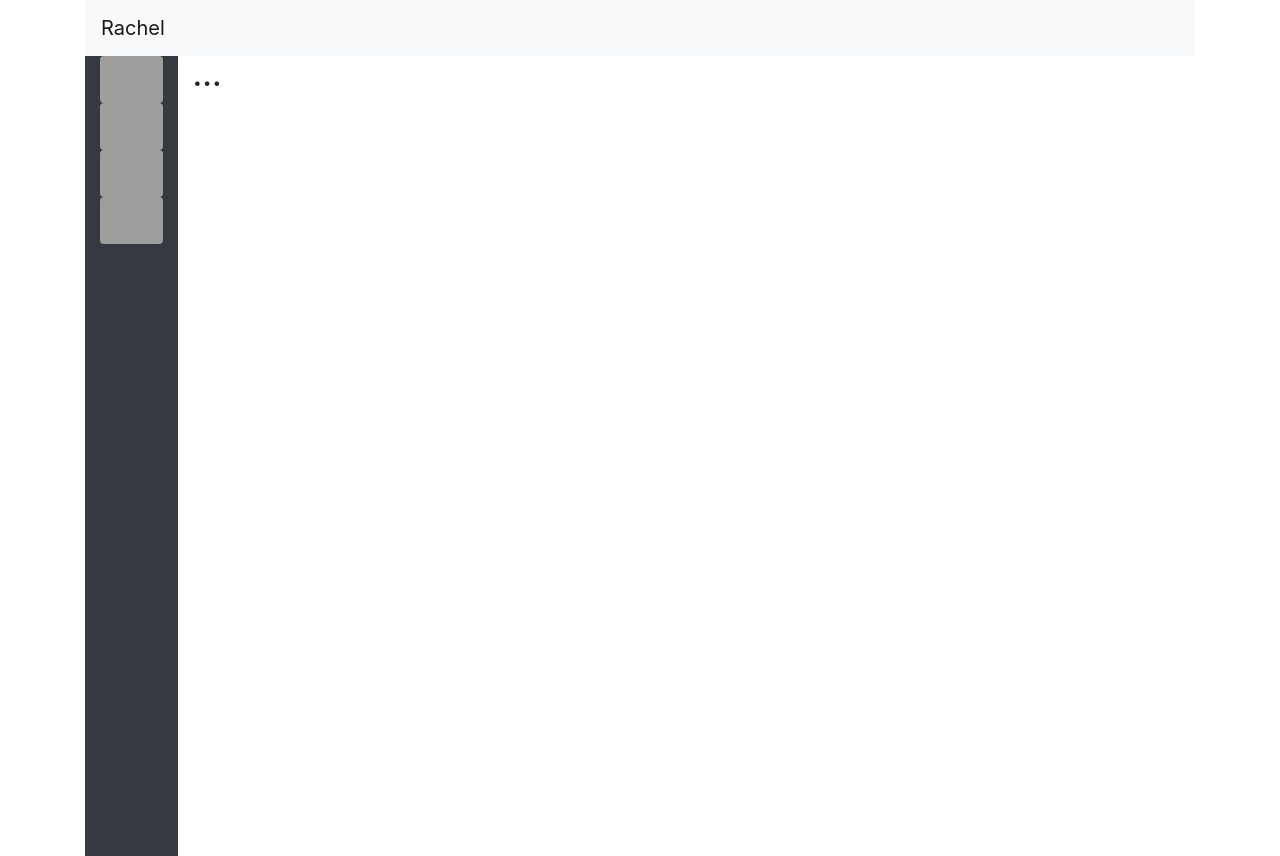
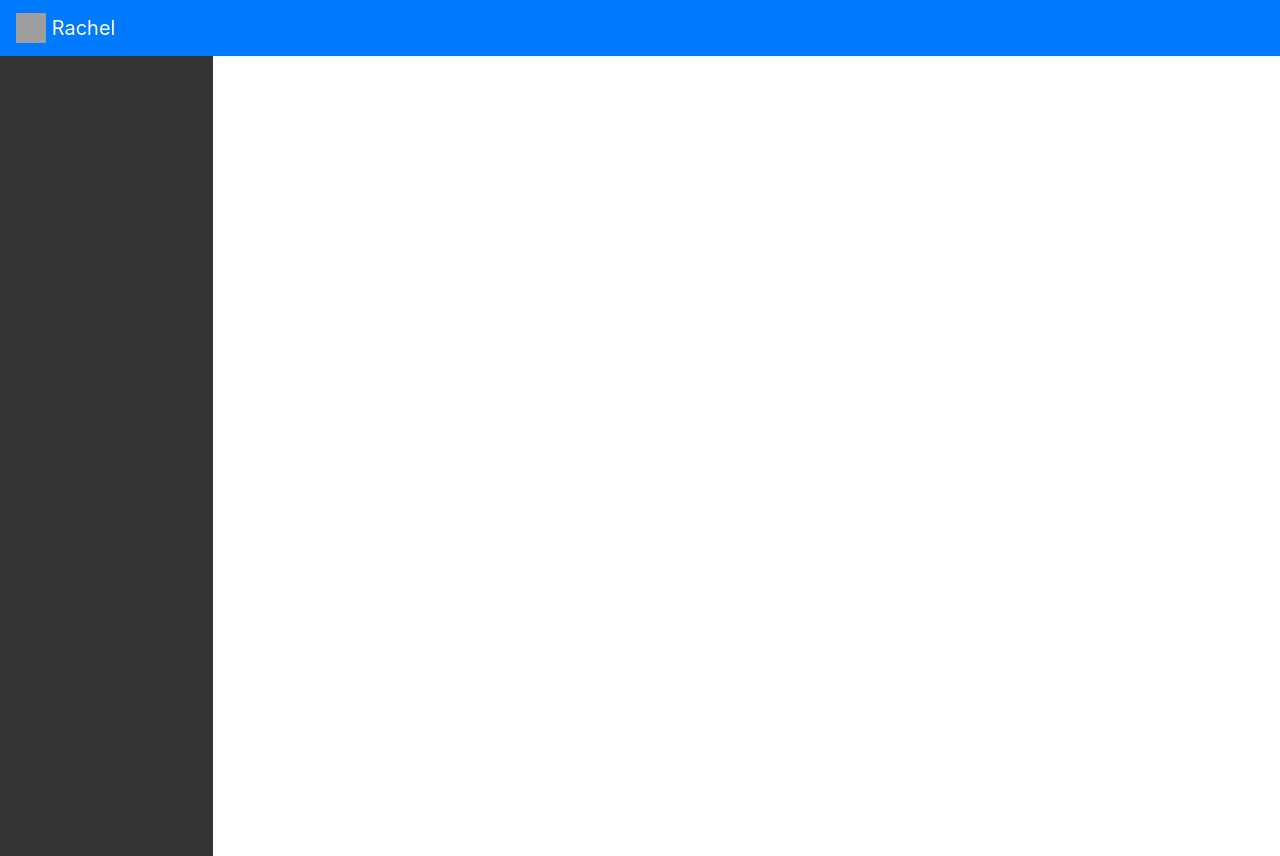
Before and after one commit to rodrigomatteo/Rachel, a website: page index.html in a window 1280 px wide. Drawn offline with nearby package versions, Linux system fonts and the light colour scheme; grey boxes are pictures that could not be loaded.

Commit message:
Layout -new code changes

```diff
--- a/index.html
+++ b/index.html
@@ -8,52 +8,61 @@
 
     <!-- Bootstrap CSS -->
     <link rel="stylesheet" href="https://maxcdn.bootstrapcdn.com/bootstrap/4.0.0/css/bootstrap.min.css" integrity="sha384-Gn5384xqQ1aoWXA+058RXPxPg6fy4IWvTNh0E263XmFcJlSAwiGgFAW/dAiS6JXm" crossorigin="anonymous">
-    <style>
-    body{
-        height : 100vh;
-        overflow : scroll;
-      }
-
-    .color-me{
-    color:blue;
-    }
-    </style>
+    <link rel="stylesheet" href="style.css">
 
     <title>Rachel</title>
 </head>
 <body>
-    <div class="container h-100">
-        <nav class="navbar sticky-top navbar-light bg-light">
-            <a class="navbar-brand" href="#">Rachel</a>
-        </nav>
-        <div class="container-fluid h-100">
-            <div class="row h-100">
-                <div class="col-1 col-sm-1 bg-dark">
-                    <ul class="nav flex-column">
-                        <li class="nav-item">
-                            <img src="https://seeklogo.com/images/R/russia-2018-logo-015B1A54A0-seeklogo.com.png" alt="Rusia 2018" class="mw-100 rounded">
-                        </li>
-                        <li class="nav-item">
-                            <img src="http://www.seeklogo.net/wp-content/uploads/2016/11/premier-league-logo-preview.png" alt="Premier League" class="mw-100 rounded">
-                        </li>
-                        <li class="nav-item">
-                            <img src="http://www.seeklogo.net/wp-content/uploads/2013/10/ligue-1-vector-logo.png" alt="Ligue 1" class="mw-100 rounded">
-                        </li>
-                        <li class="nav-item">
-                            <img src="http://www.seeklogo.net/wp-content/uploads/2013/10/lega-calcio-serie-a-tim-current-2010-vector-logo.png" alt="La Liga" class="mw-100 rounded">
-                        </li>
-                    </ul>
-                </div>
-                <div class="col-11 col-sm-11">
-                    <h2>...</h2>
-                </div>
-            </div>
+    <!-- Bootstrap NavBar -->
+    <nav class="navbar navbar-expand-md navbar-dark bg-primary fixed-top">
+
+        <button class="navbar-toggler navbar-toggler-right" type="button" data-toggle="collapse" data-target="#navbarNavDropdown" aria-controls="navbarNavDropdown" aria-expanded="false" aria-label="Toggle navigation">
+            <span class="navbar-toggler-icon"></span>
+        </button>
+        <a class="navbar-brand" href="#">
+            <img src="https://v4-alpha.getbootstrap.com/assets/brand/bootstrap-solid.svg" width="30" height="30" class="d-inline-block align-top" alt="">
+            <span class="menu-collapsed">Rachel</span>
+        </a>
+
+        <div class="collapse navbar-collapse" id="navbarNavDropdown">
+            <ul class="navbar-nav">
+
+                <!-- This menu is hidden in bigger devices with d-sm-none.
+                     The sidebar isn't proper for smaller screens imo, so this dropdown menu can keep all the useful sidebar itens exclusively for smaller screens  -->
+                <li class="nav-item dropdown d-sm-block d-md-none">
+                </li>
+                <!-- Smaller devices menu END -->
+
+            </ul>
         </div>
+    </nav>
+    <!-- NavBar END -->
+
+    <!-- Bootstrap row -->
+    <div class="row" id="body-row">
+        <!-- Sidebar -->
+        <div id="sidebar-container" class="sidebar-expanded d-none d-md-block col-2">
+            <!-- d-* hiddens the Sidebar in smaller devices. Its itens can be kept on the Navbar 'Menu' -->
+            <!-- Bootstrap List Group -->
+            <ul class="list-group sticky-top sticky-offset">
+            </ul>
+            <!-- List Group END-->
+        </div>
+        <!-- sidebar-container END -->
+
+        <!-- MAIN -->
+        <div class="col py-3">
+        </div>
+        <!-- Main Col END -->
+
     </div>
+    <!-- body-row END -->
+
     <!-- Optional JavaScript -->
     <!-- jQuery first, then Popper.js, then Bootstrap JS -->
     <script src="https://code.jquery.com/jquery-3.2.1.slim.min.js" integrity="sha384-KJ3o2DKtIkvYIK3UENzmM7KCkRr/rE9/Qpg6aAZGJwFDMVNA/GpGFF93hXpG5KkN" crossorigin="anonymous"></script>
     <script src="https://cdnjs.cloudflare.com/ajax/libs/popper.js/1.12.9/umd/popper.min.js" integrity="sha384-ApNbgh9B+Y1QKtv3Rn7W3mgPxhU9K/ScQsAP7hUibX39j7fakFPskvXusvfa0b4Q" crossorigin="anonymous"></script>
     <script src="https://maxcdn.bootstrapcdn.com/bootstrap/4.0.0/js/bootstrap.min.js" integrity="sha384-JZR6Spejh4U02d8jOt6vLEHfe/JQGiRRSQQxSfFWpi1MquVdAyjUar5+76PVCmYl" crossorigin="anonymous"></script>
+    <script src="index.js"></script>
 </body>
 </html>
--- /dev/null
+++ b/index.js
@@ -0,0 +1,5 @@
+// Hide submenus
+$('#body-row .collapse').collapse('hide');
+
+// Collapse/Expand icon
+$('#collapse-icon').addClass('fa-angle-double-left');
--- /dev/null
+++ b/style.css
@@ -0,0 +1,38 @@
+body {
+    padding-top: 56px;
+}
+
+.sticky-offset {
+    top: 56px;
+}
+
+#body-row {
+    margin-left:0;
+    margin-right:0;
+}
+
+#sidebar-container {
+    min-height: 100vh;
+    background-color: #333;
+    padding: 0;
+}
+
+/* Sidebar sizes when expanded and expanded */
+.sidebar-expanded {
+    width: 230px;
+}
+
+/* Menu item*/
+#sidebar-container .list-group a {
+    height: 50px;
+    color: white;
+}
+
+/* Submenu item*/
+#sidebar-container .list-group .sidebar-submenu a {
+    height: 45px;
+    padding-left: 30px;
+}
+.sidebar-submenu {
+    font-size: 0.9rem;
+}
```
